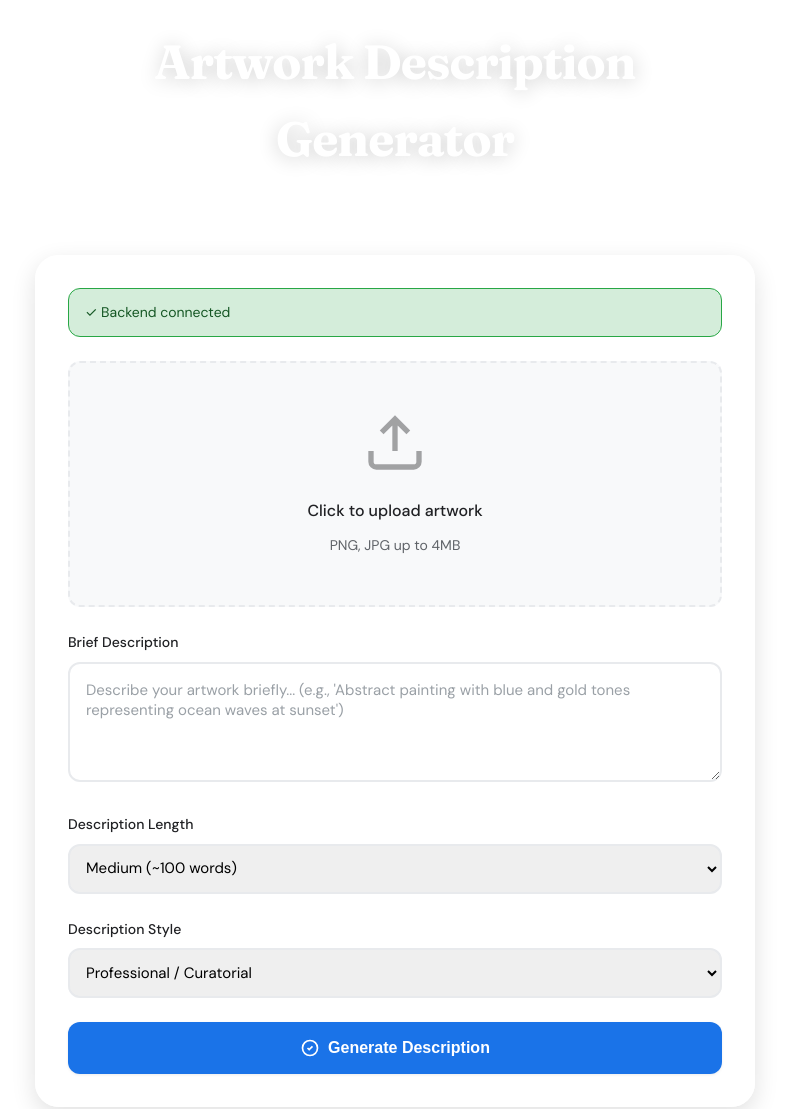
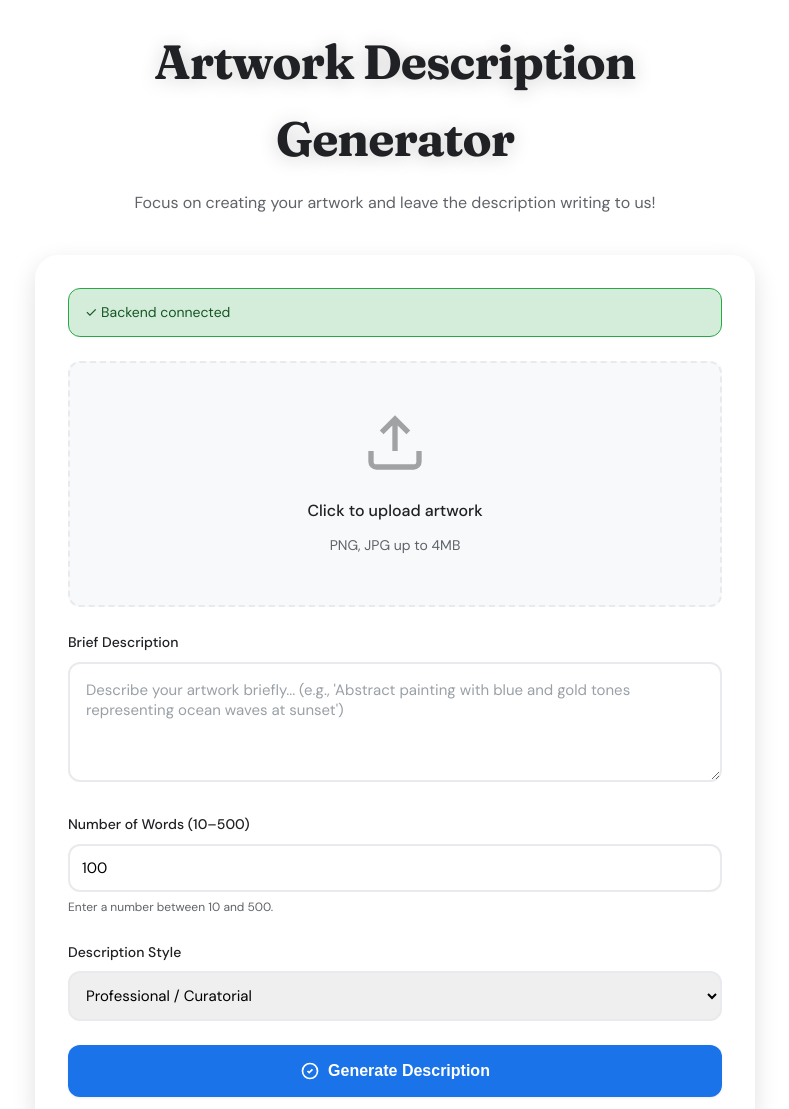
Before and after one commit to jahui35/URECA, a website: page index.html in a window 1280 px wide. Shown: the top 1109 px of the page, without its empty margins (245-1034 px from the left). Drawn offline with Linux system fonts and the light colour scheme.

Commit message:
fixed ui and style, maybe remove word count next or find ways to limit number of tokens used based on suggested word count

```diff
--- a/index.html
+++ b/index.html
@@ -3,7 +3,7 @@
 <head>
   <meta charset="UTF-8" />
   <meta name="viewport" content="width=device-width, initial-scale=1.0"/>
-  <title>Artwork Description AI</title>
+  <title>Artwork Description Generator</title>
   <link rel="preconnect" href="https://fonts.googleapis.com">
   <link rel="preconnect" href="https://fonts.gstatic.com" crossorigin>
   <link href="https://fonts.googleapis.com/css2?family=DM+Sans:wght@400;500;700&family=Fraunces:wght@600;700&display=swap" rel="stylesheet">
@@ -69,7 +69,7 @@
       font-family: 'Fraunces', serif;
       font-size: clamp(32px, 5vw, 48px);
       font-weight: 700;
-      color: white;
+      color: var(--text-primary);
       margin-bottom: 12px;
       letter-spacing: -0.02em;
       text-shadow: 0 2px 20px rgba(0,0,0,0.2);
@@ -77,7 +77,7 @@
 
     .header p {
       font-size: 16px;
-      color: rgba(255,255,255,0.9);
+      color:var(--text-secondary);
       font-weight: 400;
     }
 
@@ -423,12 +423,18 @@
       </div>
 
       <div class="form-group">
-        <label for="descriptionLength">Description Length</label>
-        <select id="descriptionLength" style="width: 100%; padding: 12px; border: 2px solid var(--border); border-radius: var(--radius); font-family: 'DM Sans', sans-serif; font-size: 15px;">
-          <option value="50">Short (~50 words)</option>
-          <option value="100" selected>Medium (~100 words)</option>
-          <option value="200">Long (~200 words)</option>
-        </select>
+        <label for="wordCount">Number of Words (10–500)</label>
+        <input
+          type="number"
+          id="wordCount"
+          min="10"
+          max="500"
+          value="100"
+          style="width: 100%; padding: 12px; border: 2px solid var(--border); border-radius: var(--radius); font-family: 'DM Sans', sans-serif; font-size: 15px;"
+        />
+        <p style="font-size: 12px; color: var(--text-secondary); margin-top: 6px;">
+          Enter a number between 10 and 500.
+        </p>
       </div>
 
       <div class="form-group">
@@ -564,7 +570,14 @@
 
     async function handleSubmit() {
       const shortDesc = document.getElementById('shortDesc').value.trim();
-      const wordCount = document.getElementById('descriptionLength').value;
+      let wordCount = parseInt(document.getElementById('wordCount').value, 10);
+      // Clamp value between 10 and 500 (in case user bypasses UI)
+      if (isNaN(wordCount) || wordCount < 10) wordCount = 10;
+      if (wordCount > 500) wordCount = 500;
+      if (wordCount < 10 || wordCount > 500) {
+        showError('Word count must be between 10 and 500.');
+        return;
+      }
       const style = document.getElementById('descriptionStyle').value;
       const file = imageUpload.files[0];
 
```
Also changed, not shown: api/describe.js (+2 -5 lines).
